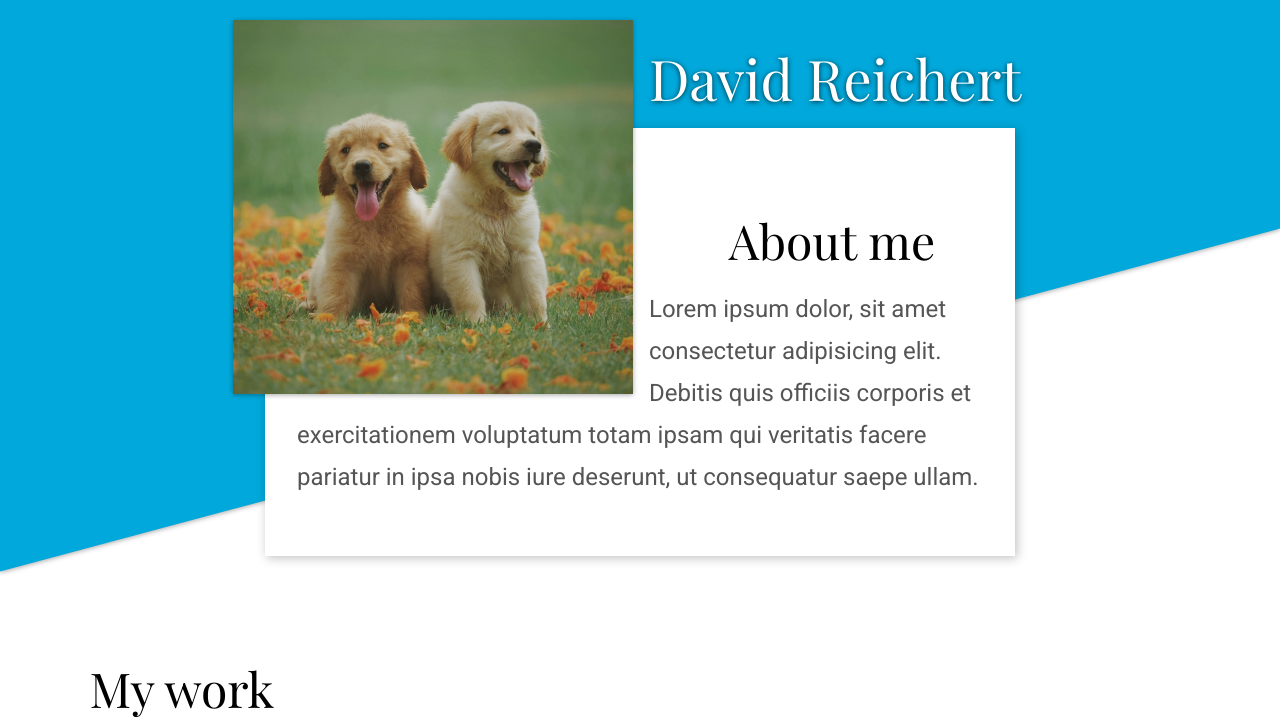
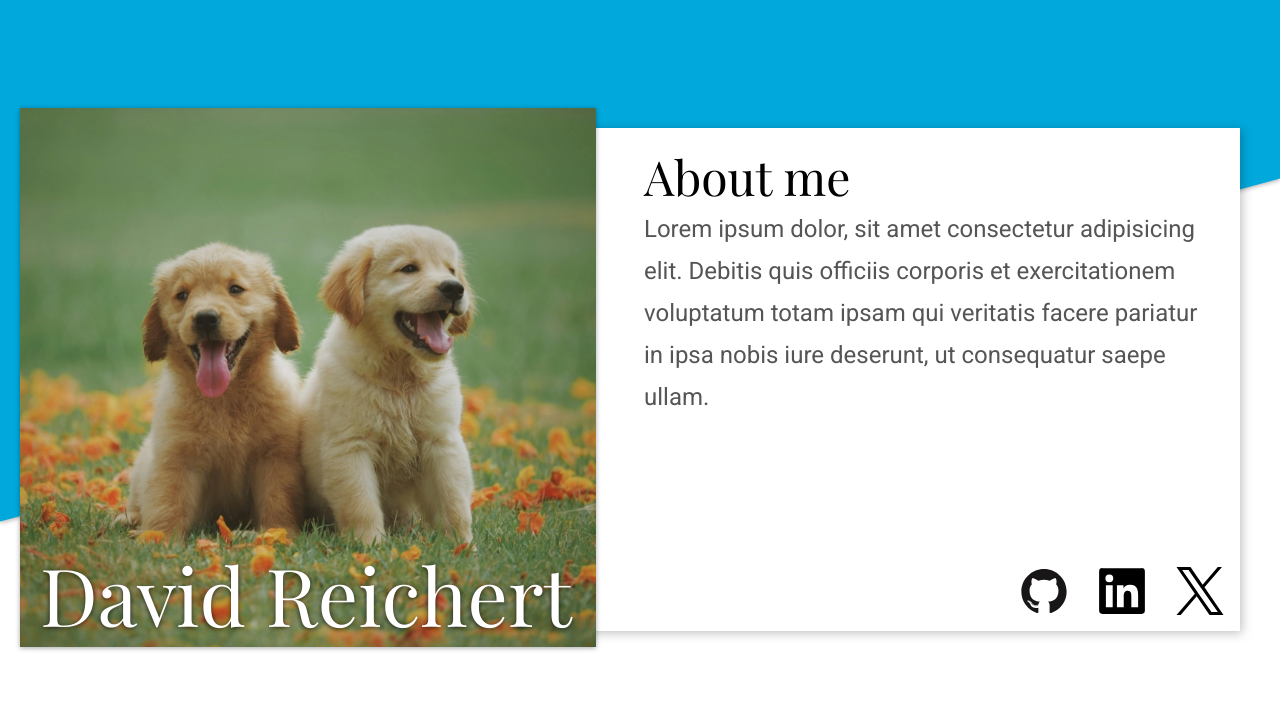
Before and after one commit to Devuh/homepage, a plain HTML site: page index.html in a window 1280 px wide. Shown: the top 728 px of the page. Drawn offline with Linux system fonts and the light colour scheme.

Commit message:
Finish header for laptop responsiveness

```diff
--- a/index.html
+++ b/index.html
@@ -8,7 +8,7 @@
 </head>
 <!-- Breakpoints
      Mobile: 320px-690px
-     Table: 690px-950px-->
+     Tablet: 750px-1025px-->
 <body>
   <div class="swipe"></div>
   <header>
@@ -27,6 +27,7 @@
         src="./images/header-image-cropped-small.jpg"
         sizes="calc(320px - 2rem)"
         alt="Two puppies in a field">
+        <h1>David Reichert</h1>
       </picture>
       <h2>About me</h2>
       <p>Lorem ipsum dolor, sit amet consectetur adipisicing elit. Debitis quis officiis corporis et exercitationem voluptatum totam ipsam qui veritatis facere pariatur in ipsa nobis iure deserunt, ut consequatur saepe ullam.</p>
--- a/styles.css
+++ b/styles.css
@@ -54,6 +54,10 @@ picture {
   margin: 1rem;
   width: calc(320px - 2rem);
   box-shadow: 0px 1px 5px rgba(0, 0, 0, 0.35);
+}
+
+picture h1 {
+  visibility: hidden;
 }
 
 h1 {
@@ -339,4 +343,57 @@ footer p {
     margin: 2rem;
     margin-right: 0;
   }
+
+  @media (min-width: 1025px) {
+    .swipe {
+      transform: translateY(-450px) skewY(-15deg);
+      height: 800px;
+    }
+
+    header {
+      width: calc(100vw - 5rem);
+      height: 503px;
+      max-width: 1200px;
+      position: relative;
+    }
+
+    .header-img {
+      width: 36rem;
+      margin: -1.25rem;
+      margin-right: 3rem;
+      float: left;
+    }
+
+    header h1 {
+      visibility: hidden;
+    }
+
+    picture {
+      position: relative;
+    }
+
+    picture h1 {
+      visibility: visible;
+      width: 50rem;
+      font-weight: 100;
+      font-size: 5rem;
+      position: absolute;
+      margin-top: 12rem;
+      margin-left: 0rem;
+    }
+
+    header h2 {
+      margin-top: 0;
+      text-align: left;
+      position: relative;
+      top: 1rem;
+    }
+
+    header .icons {
+      visibility: visible;
+      position: absolute;
+      bottom: 1rem;
+      right: 1rem;
+    }
+  }
 }
```
